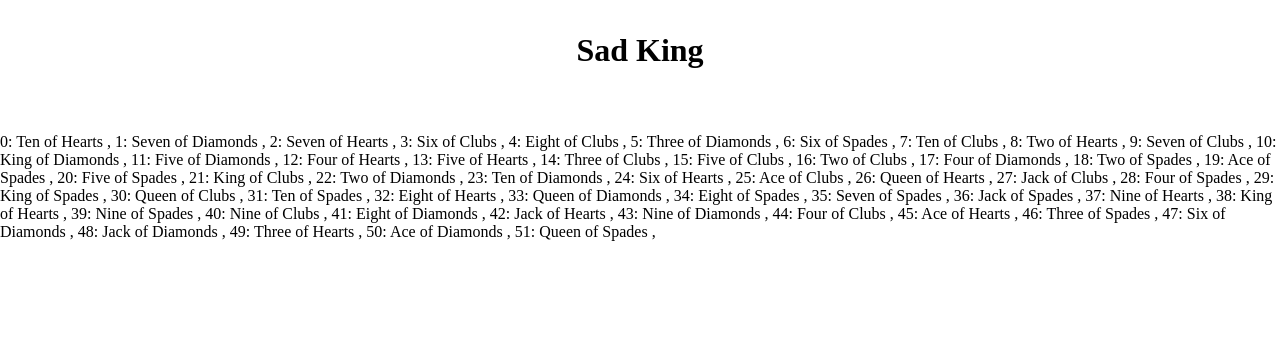
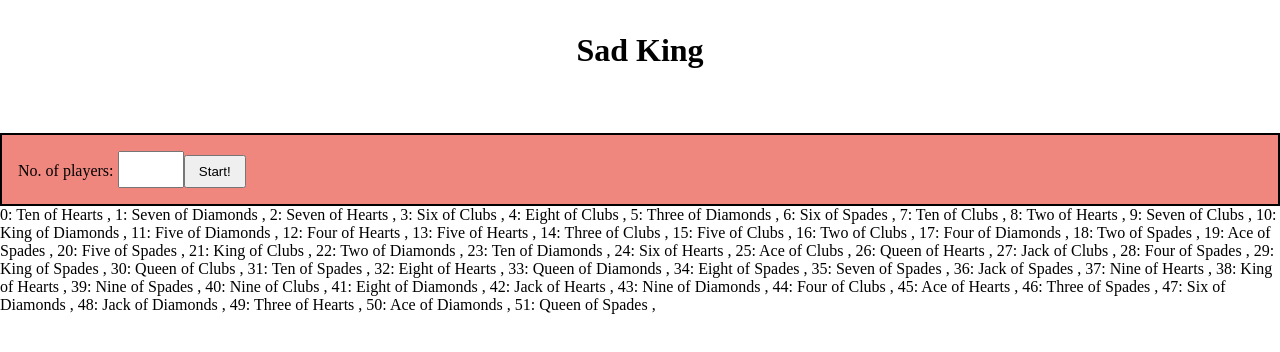
Before and after one commit to Honsie-Pie/Joyful-king, a React (Create React App) app: page / in a window 1280 px wide. Shown: the top 352 px of the page. Built offline with nearby package versions, Linux system fonts and the light colour scheme.

Commit message:
create MainMenu element

```diff
--- a/src/App.css
+++ b/src/App.css
@@ -1,3 +1,7 @@
+:root{
+  --menu-bg: #F0877F;
+}
+
 *, *::before, *::after{
   margin: 0;
   padding: 0;
@@ -8,3 +12,19 @@ h1{
   text-align: center;
   margin: 1em auto 2em;
 }
+
+button{
+  padding: 0.5em 1em;
+}
+
+input{
+  padding: 0.25em;
+  font-size: 1.25rem;
+}
+
+.menu{
+  border: 2px solid black;
+  margin: 0 auto;
+  padding: 1em;
+  background-color: var(--menu-bg);
+}
--- a/src/App.js
+++ b/src/App.js
@@ -1,4 +1,5 @@
 import  React, { useState, useEffect } from 'react';
+import MainMenu from './mainemenu';
 import './App.css';
 
 function App() {
@@ -340,6 +341,7 @@ function App() {
   return (
     <div className="App">
       <h1>Sad King</h1>
+      <MainMenu />
       <p>{deck.map((card, index) => <span key={index}> {index}: {card.rank} of {card.suit}  ,</span>)}</p>
     </div>
   );
--- /dev/null
+++ b/src/mainemenu.js
@@ -0,0 +1,9 @@
+export default function MainMenu(){
+    return (
+    <div className="menu">
+        <label for="player-no">No. of players: <input id="player-no" type="number" min="2" max="4"/></label>
+        <button id="start">Start!</button>
+    </div>
+    );
+
+}
```
